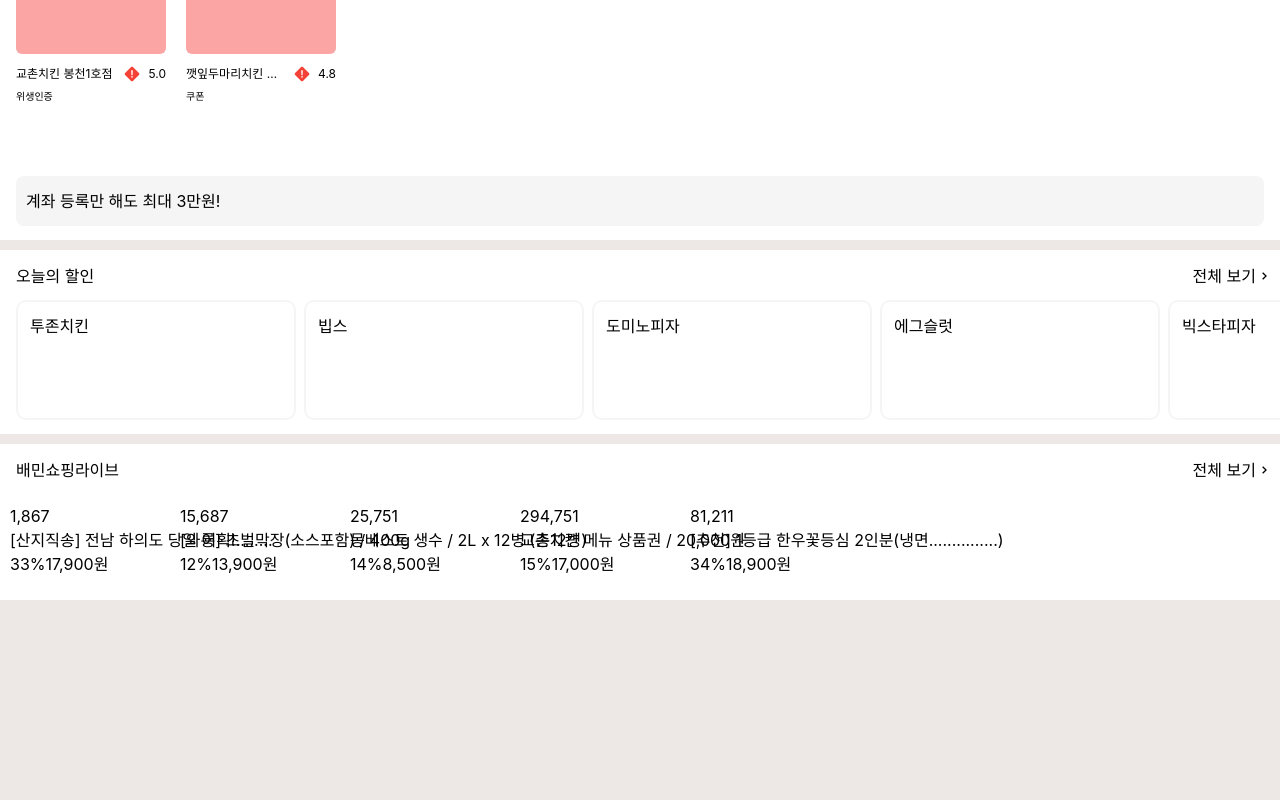
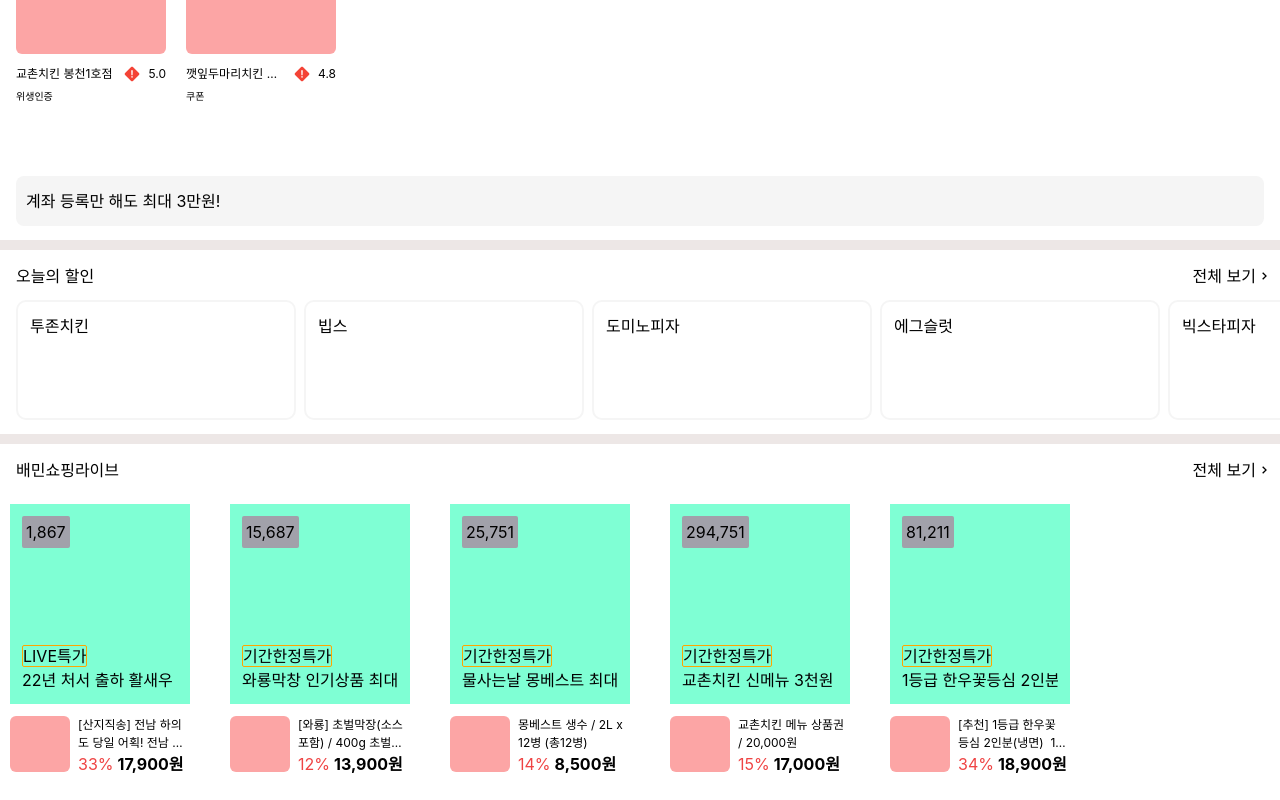
Before and after one commit to khsi12345/baeminAppClone, a React (Create React App) app: page / in a window 1280 px wide. Shown: the part 684-1484 px from the top of the page. Before the commit the page ends 1284 px from the top, so only its background shows below. Built offline with nearby package versions, Linux system fonts and the light colour scheme.

Commit message:
baemin shopping linve complete

```diff
--- a/src/Components/SectionContainer/ShoppingLive/SLItem.js
+++ b/src/Components/SectionContainer/ShoppingLive/SLItem.js
@@ -4,16 +4,22 @@
     return (
         <ItemBox>
             <div className="thumbnail">
-
-                <span>{viewer}</span>
+                <div></div>
+                <div className=" relative h-full overflow-hidden">
+                <span className=" inline-flex p-1 bg-zinc-400 rounded-sm">{viewer}</span>
+                <div className="absolute  bottom-0">
+                    <span className="tag rounded-sm">{tag}</span>
+                    <p>{keyword}</p>
+                </div>
+                </div>
             </div>
-            <div className="info">
-                <div></div>
-                <dl>
-                    <dt>{subKeyword}</dt>
+            <div className="info mt-3">
+                <div className=" w-1/3 h-14 bg-red-300 rounded-md mr-2"></div>
+                <dl className=" w-3/5">
+                    <dt className="subKeyword h-9 truncate">{subKeyword}</dt>
                     <dd>
-                        <span>{per}</span>
-                        <span>{pay}</span>
+                        <span className=" mr-1 text-red-500">{per}</span>
+                        <span className=" font-bold">{pay}</span>
                     </dd>
                 </dl>
             </div>
@@ -24,17 +30,33 @@
 const ItemBox = styled.div`
     display: inline-block;
     padding: 0.625rem;
-    width: 150px;
+    width: 200px;
     &+&{
         margin-left: 1.25rem;
     }
 
     .thumbnail {
+        padding: 12px;
         width: 100%;
+        height: 200px;
+        background-color: aquamarine;
+
+        .tag {
+            border: 1px solid orange;
+        }
     }
 
     .info {
+        display: flex;
         width: 100%;
+
+        .subKeyword {
+            display: -webkit-box;
+            font-size: 12px;
+            -webkit-line-clamp: 2;
+            -webkit-box-orient: vertical;
+            white-space: pre-wrap !important;
+        }
     }
 `;
 
--- a/src/Components/SectionContainer/ShoppingLive/index.js
+++ b/src/Components/SectionContainer/ShoppingLive/index.js
@@ -7,7 +7,7 @@
         "viewer" : "1,867",
         "tag" : "LIVE특가",
         "keyword" : "22년 처서 출하 활새우 최대 31% 할인",
-        "subKeyword" : "[산지직송] 전남 하의도 당일 어획!........",
+        "subKeyword" : "[산지직송] 전남 하의도 당일 어획! 전남 하의도 당일 어획",
         "per": "33%",
         "pay": "17,900원",
     },
@@ -15,7 +15,7 @@
         "viewer" : "15,687",
         "tag" : "기간한정특가",
         "keyword" : "와룡막창 인기상품 최대 12% 할인중!",
-        "subKeyword" : "[와룡] 초벌막장(소스포함) / 400g",
+        "subKeyword" : "[와룡] 초벌막장(소스포함) / 400g 초벌막장(소스포함) / 400g",
         "per": "12%",
         "pay": "13,900원",
     },
@@ -39,7 +39,7 @@
         "viewer" : "81,211",
         "tag" : "기간한정특가",
         "keyword" : "1등급 한우꽃등심 2인분에 1만워너 대!",
-        "subKeyword" : "[추천] 1등급 한우꽃등심 2인분(냉면...............)",
+        "subKeyword" : "[추천] 1등급 한우꽃등심 2인분(냉면)  1등급 한우꽃등심 2인분(냉면...............)",
         "per": "34%",
         "pay": "18,900원",
     },
```
